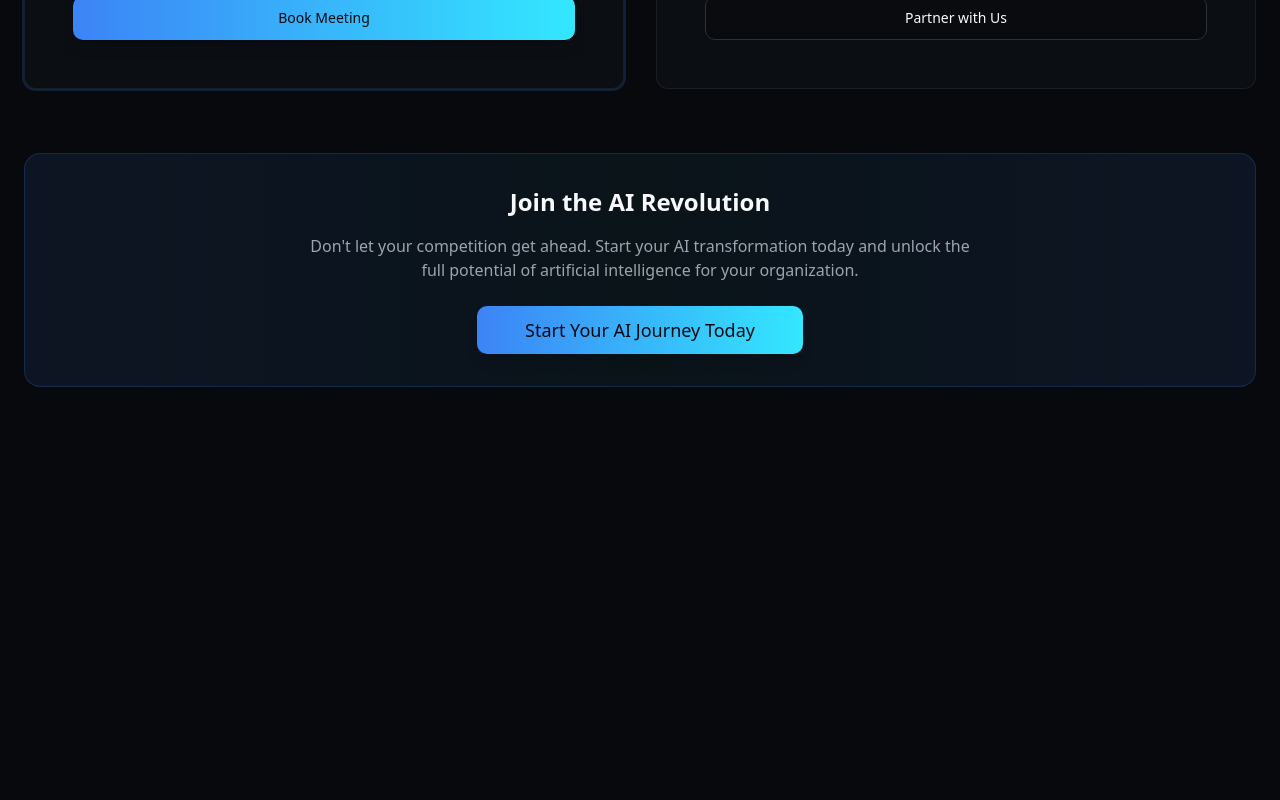
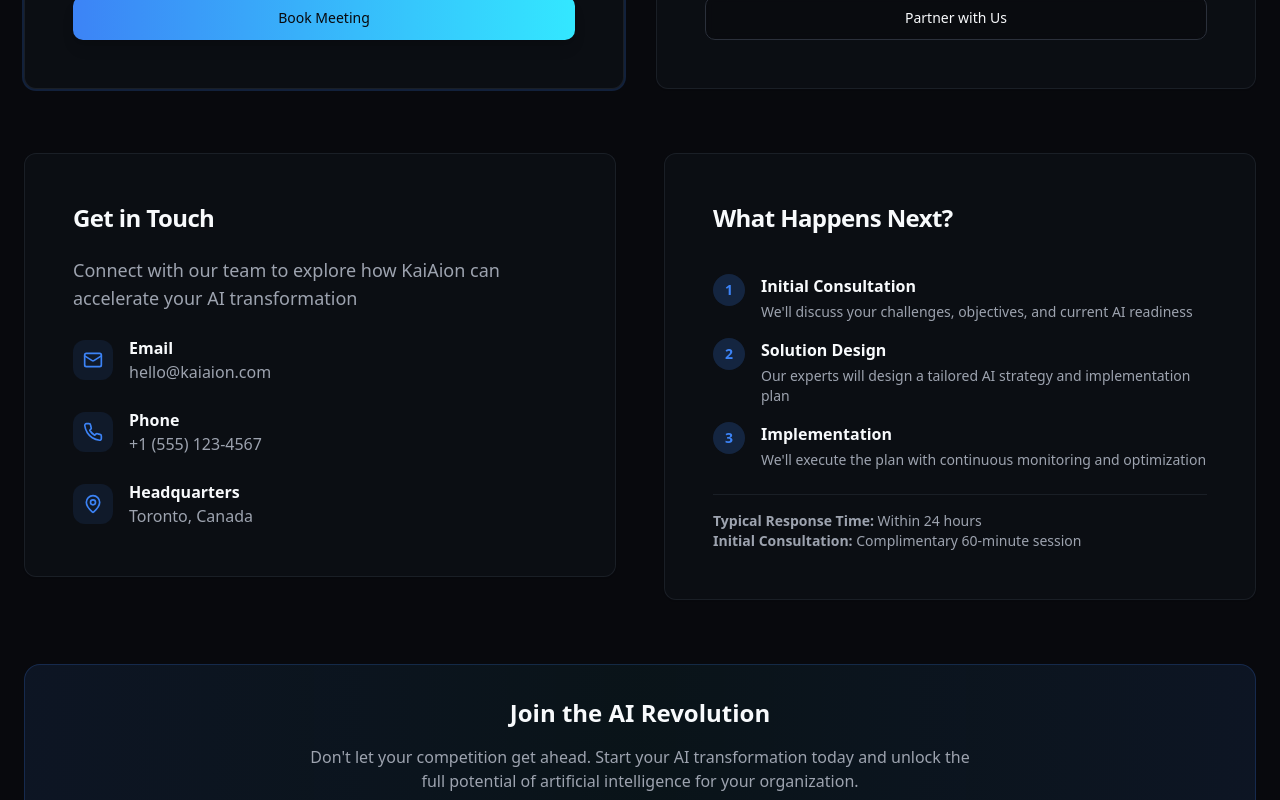
Before and after one commit to alishway/kai-aion-blueprint, a React (Vite) app: page / in a window 1280 px wide. Shown: the part 9755-10555 px from the top of the page. Before the commit the page ends 10206 px from the top, so only its background shows below. Built offline with nearby package versions, Linux system fonts and the light colour scheme.

Commit message:
Reverted to commit 343218e5aad699c9ef66c2189c8e6312cb027709

```diff
--- a/src/components/ContactSection.tsx
+++ b/src/components/ContactSection.tsx
@@ -1,6 +1,6 @@
 import { Button } from "@/components/ui/button";
 import { Card, CardContent, CardDescription, CardHeader, CardTitle } from "@/components/ui/card";
-import { Calendar, Users } from "lucide-react";
+import { Mail, Phone, MapPin, Calendar, MessageSquare, Users } from "lucide-react";
 
 const contactMethods = [
   {
@@ -19,6 +19,26 @@ const contactMethods = [
   }
 ];
 
+const contactInfo = [
+  {
+    icon: Mail,
+    label: "Email",
+    value: "hello@kaiaion.com",
+    link: "mailto:hello@kaiaion.com"
+  },
+  {
+    icon: Phone,
+    label: "Phone",
+    value: "+1 (555) 123-4567",
+    link: "tel:+15551234567"
+  },
+  {
+    icon: MapPin,
+    label: "Headquarters",
+    value: "Toronto, Canada",
+    link: null
+  }
+];
 
 export const ContactSection = () => {
   return (
@@ -54,17 +74,97 @@ export const ContactSection = () => {
                 variant={method.highlight ? "hero" : "outline"}
                 size="lg"
                 className="w-full"
-                asChild
               >
-                {method.highlight ? (
-                  <a href="/schedule-consultation">{method.action}</a>
-                ) : (
-                  <a href="mailto:Jeff.Kolako@KaiAion.ai?subject=Partnership Inquiry">{method.action}</a>
-                )}
+                {method.action}
               </Button>
             </CardContent>
           </Card>
         ))}
+      </div>
+
+      <div className="grid grid-cols-1 lg:grid-cols-2 gap-12 items-start">
+        <Card className="tech-card">
+          <CardHeader>
+            <CardTitle className="text-2xl mb-4">Get in Touch</CardTitle>
+            <CardDescription className="text-lg">
+              Connect with our team to explore how KaiAion can accelerate your AI transformation
+            </CardDescription>
+          </CardHeader>
+          <CardContent className="space-y-6">
+            {contactInfo.map((info, index) => (
+              <div key={index} className="flex items-center space-x-4">
+                <div className="w-10 h-10 rounded-lg bg-primary/10 flex items-center justify-center flex-shrink-0">
+                  <info.icon className="w-5 h-5 text-primary" />
+                </div>
+                <div>
+                  <p className="font-semibold">{info.label}</p>
+                  {info.link ? (
+                    <a
+                      href={info.link}
+                      className="text-muted-foreground hover:text-primary transition-colors"
+                    >
+                      {info.value}
+                    </a>
+                  ) : (
+                    <p className="text-muted-foreground">{info.value}</p>
+                  )}
+                </div>
+              </div>
+            ))}
+          </CardContent>
+        </Card>
+
+        <Card className="tech-card">
+          <CardHeader>
+            <CardTitle className="text-2xl mb-4">What Happens Next?</CardTitle>
+          </CardHeader>
+          <CardContent className="space-y-6">
+            <div className="space-y-4">
+              <div className="flex items-start space-x-4">
+                <div className="w-8 h-8 rounded-full bg-primary/20 flex items-center justify-center text-primary font-bold text-sm flex-shrink-0">
+                  1
+                </div>
+                <div>
+                  <h4 className="font-semibold mb-1">Initial Consultation</h4>
+                  <p className="text-muted-foreground text-sm">
+                    We'll discuss your challenges, objectives, and current AI readiness
+                  </p>
+                </div>
+              </div>
+
+              <div className="flex items-start space-x-4">
+                <div className="w-8 h-8 rounded-full bg-primary/20 flex items-center justify-center text-primary font-bold text-sm flex-shrink-0">
+                  2
+                </div>
+                <div>
+                  <h4 className="font-semibold mb-1">Solution Design</h4>
+                  <p className="text-muted-foreground text-sm">
+                    Our experts will design a tailored AI strategy and implementation plan
+                  </p>
+                </div>
+              </div>
+
+              <div className="flex items-start space-x-4">
+                <div className="w-8 h-8 rounded-full bg-primary/20 flex items-center justify-center text-primary font-bold text-sm flex-shrink-0">
+                  3
+                </div>
+                <div>
+                  <h4 className="font-semibold mb-1">Implementation</h4>
+                  <p className="text-muted-foreground text-sm">
+                    We'll execute the plan with continuous monitoring and optimization
+                  </p>
+                </div>
+              </div>
+            </div>
+
+            <div className="pt-4 border-t border-border/50">
+              <p className="text-sm text-muted-foreground">
+                <strong>Typical Response Time:</strong> Within 24 hours<br />
+                <strong>Initial Consultation:</strong> Complimentary 60-minute session
+              </p>
+            </div>
+          </CardContent>
+        </Card>
       </div>
 
       <div className="text-center mt-16 p-8 rounded-2xl bg-gradient-to-r from-primary/10 via-accent/5 to-primary/10 border border-primary/20">
```
